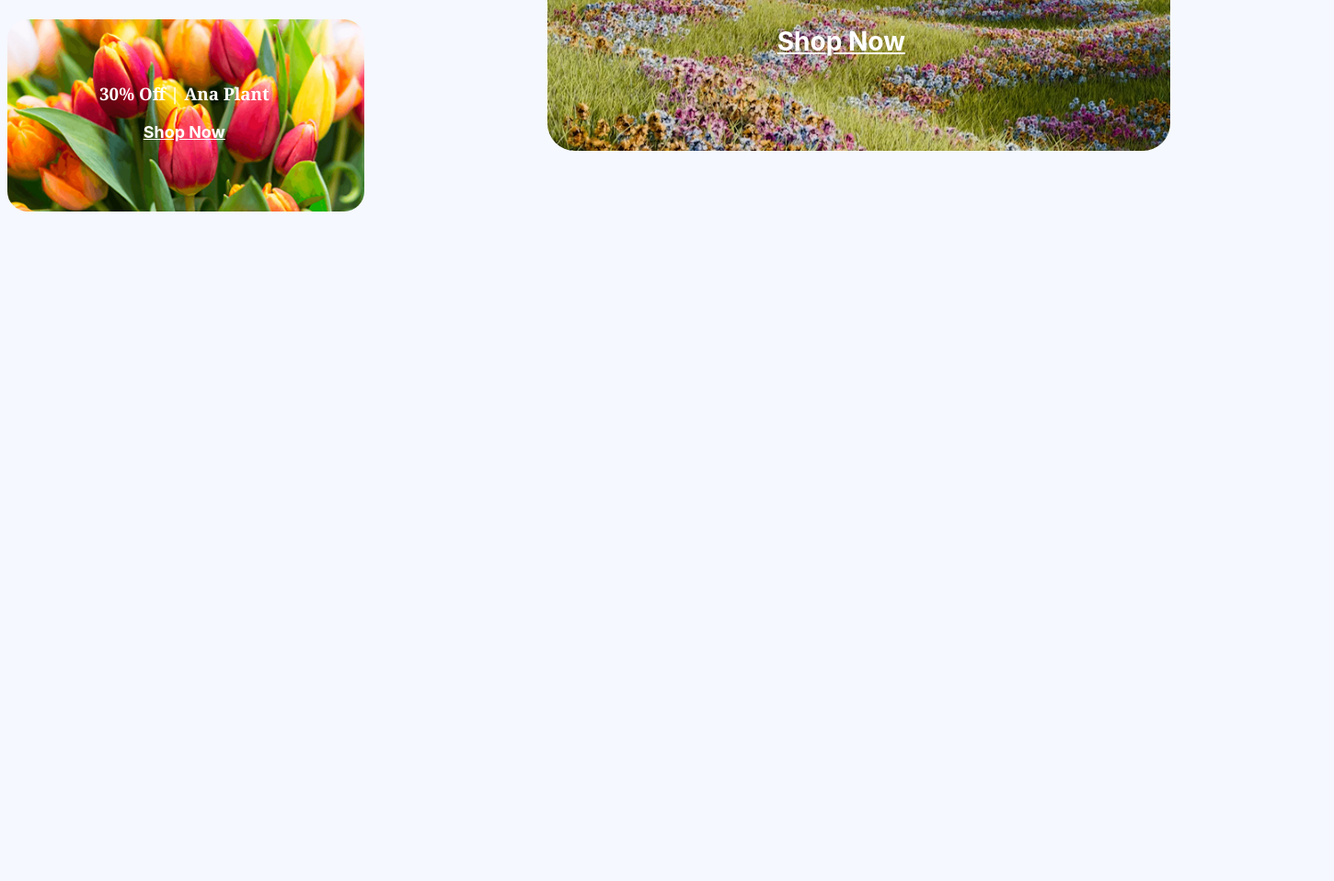
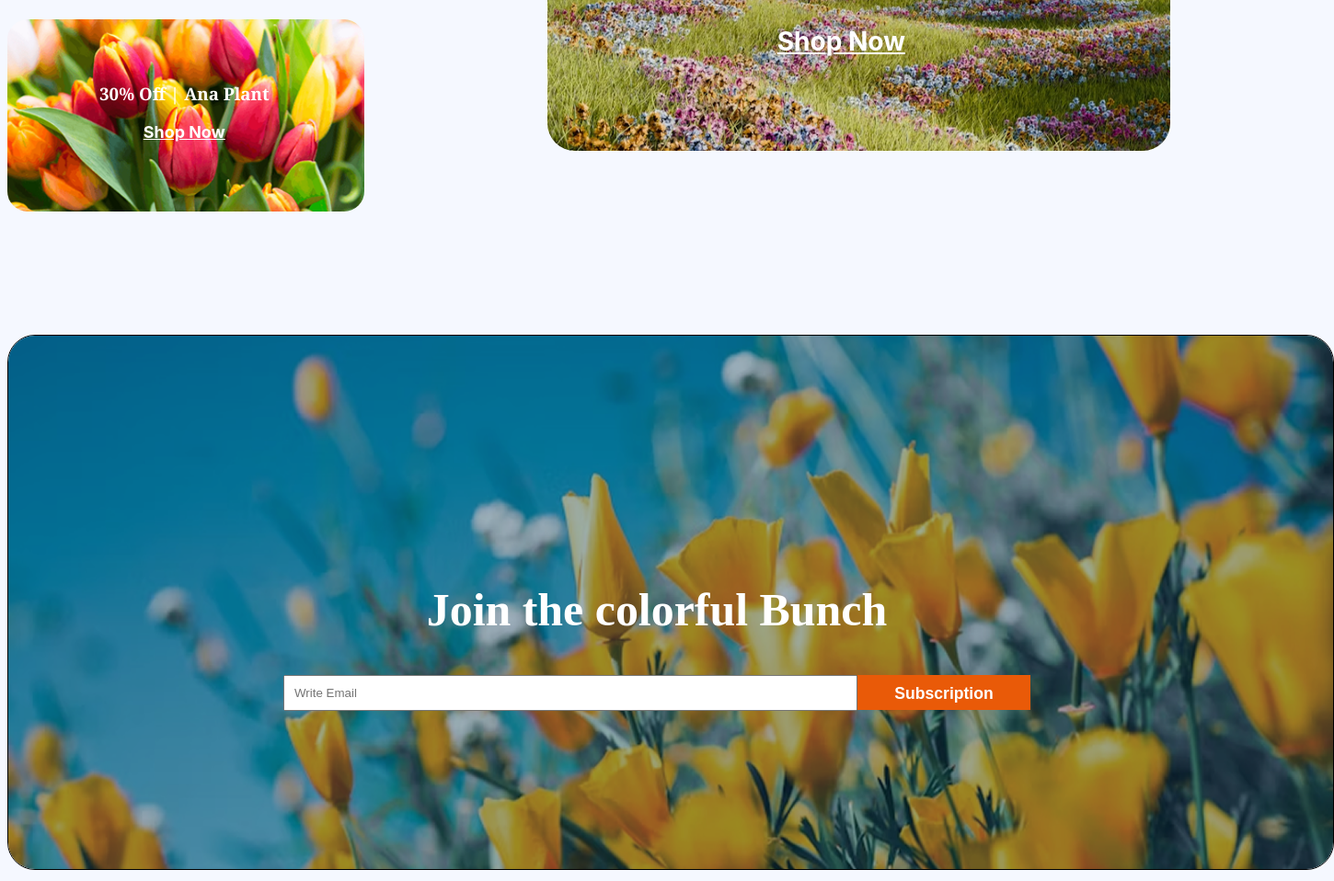
Before and after one commit to sharmin157/assignment-2, a plain HTML site: page index.html in a window 1280 px wide. Shown: the part 3230-4188 px from the top of the page at 92% size, 1450 px wide, since content can reach past the window. Before the commit the page ends 3472 px from the top, so only its background shows below. Drawn offline with Linux system fonts and the light colour scheme.

Commit message:
added the join-part

```diff
--- a/index.html
+++ b/index.html
@@ -159,6 +159,20 @@
 
 
       </section>
+      <section class="join-part">
+        <div class="colorful">
+            <img src="assets/news-letter-bg.png" alt="" class="news-img">
+            <div class="container">
+                <h1 class="bunch">Join the colorful Bunch</h1>
+                <div class="gap">
+                    <input type="text" placeholder="Write Email" class="my-input">
+                <button class="subs">Subscription</button>
+                </div>
+
+            </div>
+        </div>
+
+      </section>
     </main>
     <footer>
 
--- a/styles/styles.css
+++ b/styles/styles.css
@@ -51,7 +51,7 @@
   color: #000000;
   font-size: 1.125rem;
 }
-.navbar, .banner,main{
+.navbar, .banner,main {
   max-width: 1440px;
   margin: 0 auto;
 }
@@ -275,6 +275,72 @@ main > section{
   font-size: 1.75rem;
   color: #FFFFFF;
 }
+.colorful{
+  position: relative;
+  border-radius: 22px;
+  /* overflow: hidden; */
+  /* gap: 30px; */
+}
+.news-img{
+  width: 1440px;
+  height: 580px;
+
+  border: 1px solid;
+  border-radius: 30px;
+}
+.container{
+  position: absolute;
+  top: 230px;
+  left: 300px;
+  /* right: 150px;
+  /* display: flex; */
+  flex-direction: column;
+  align-items: center;
+  justify-content: center;
+  text-align: center;
+  margin-top: 0px;
+  margin-bottom: 0px;
+  margin-left: 0px;
+  margin-right: 0px;
+  gap: 0px;
+  display: block;
+  /* padding-left: 20px; */
+  padding-right: 20px;
+}
+.gap{
+  display: flex;
+}
+.my-input{
+  font-weight: 400;
+  font-size: 1 1rem;
+  color: rgba(0, 0, 0, 0.5);
+}
+.bunch{
+  font-weight: 800;
+  font-size: 3.12rem;
+  color: #FFFFFF;
+}
+input{
+  width: 600px;
+  height: 200;
+  padding: 10px;
+  margin: 0;
+}
+
+.subs{
+  width: 188px;
+  height: 38px;
+  padding: 10px;
+  margin: 0;
+  background-color: #E95A08;
+  color: #FFFFFF;
+  font-weight: 700;
+  font-size: 1.1rem;
+  border: 1px solid;
+  border: none;
+  margin-right: 0;
+}
+
 /* responsive */
 @media screen and (max-width: 576px) {
   .nav-item:not(.cart-item){
```
